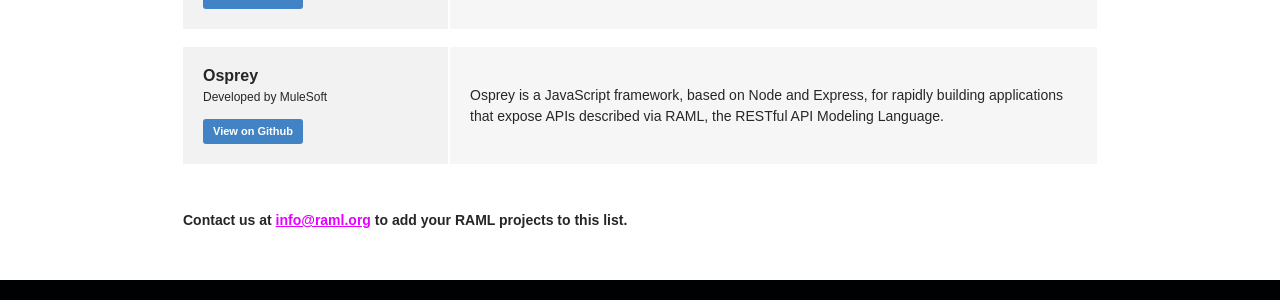
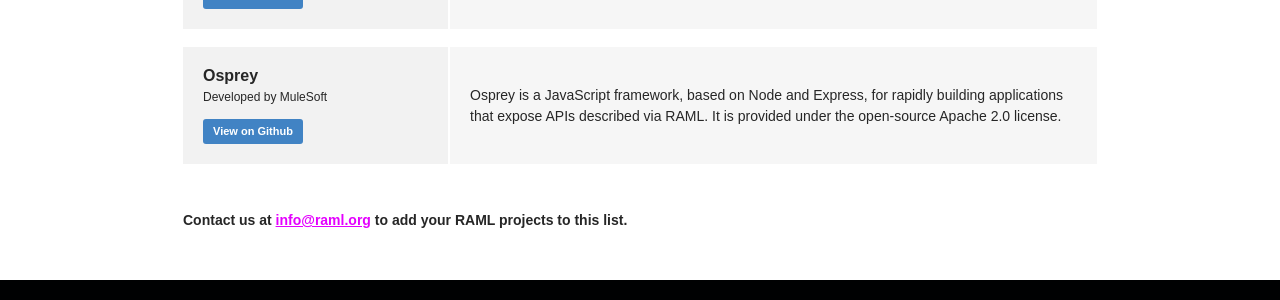
Before and after one commit to raml-org/raml-spec, a Jekyll site: the page built from projects.html, in a window 1280 px wide and 900 px high, scrolled down 1788 px. Shown: the part 402-702 px from the top of the window. Built offline with Jekyll 4.4.1, drawn with Linux system fonts in a browser that asks for light colours; nearby versions of some CDN libraries; some web fonts are replaced; Markdown is read by kramdown in place of the engine named in the settings.

Commit message:
Update projects.html

```diff
--- a/projects.html
+++ b/projects.html
@@ -207,7 +207,9 @@
                       <a href="https://github.com/mulesoft/osprey" class="project-github">View on Github</a>
                     </div>
                     <div class="project-description">
-                      <p>Osprey is a JavaScript framework, based on Node and Express, for rapidly building applications that expose APIs described via RAML, the RESTful API Modeling Language.</p>
+                      <p>Osprey is a JavaScript framework, based on Node and Express, for rapidly building applications that expose APIs described via RAML.
+                         It is provided under the open-source Apache 2.0 license.
+                      </p>
                     </div>
                   </li>
                   <li class="projects-add">
```
